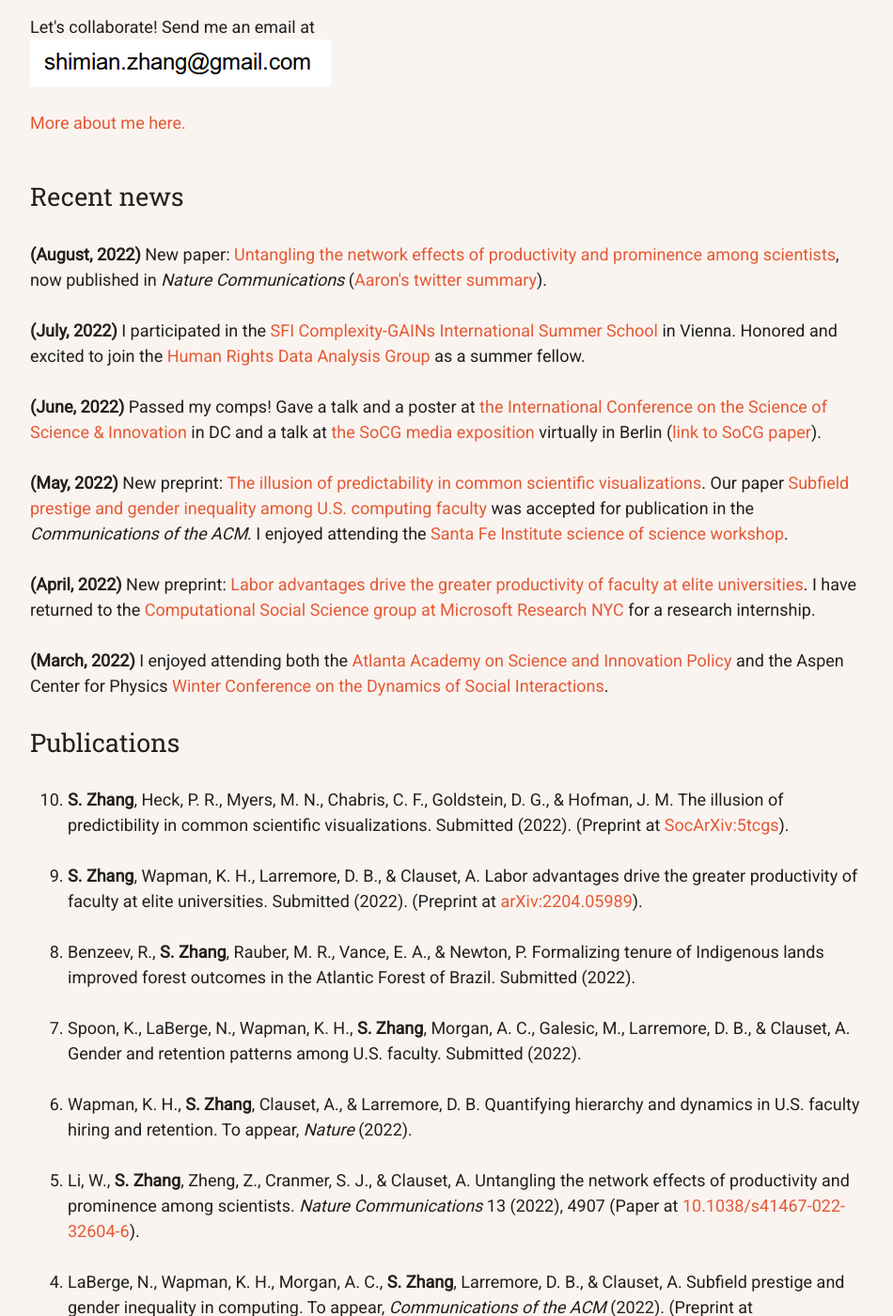
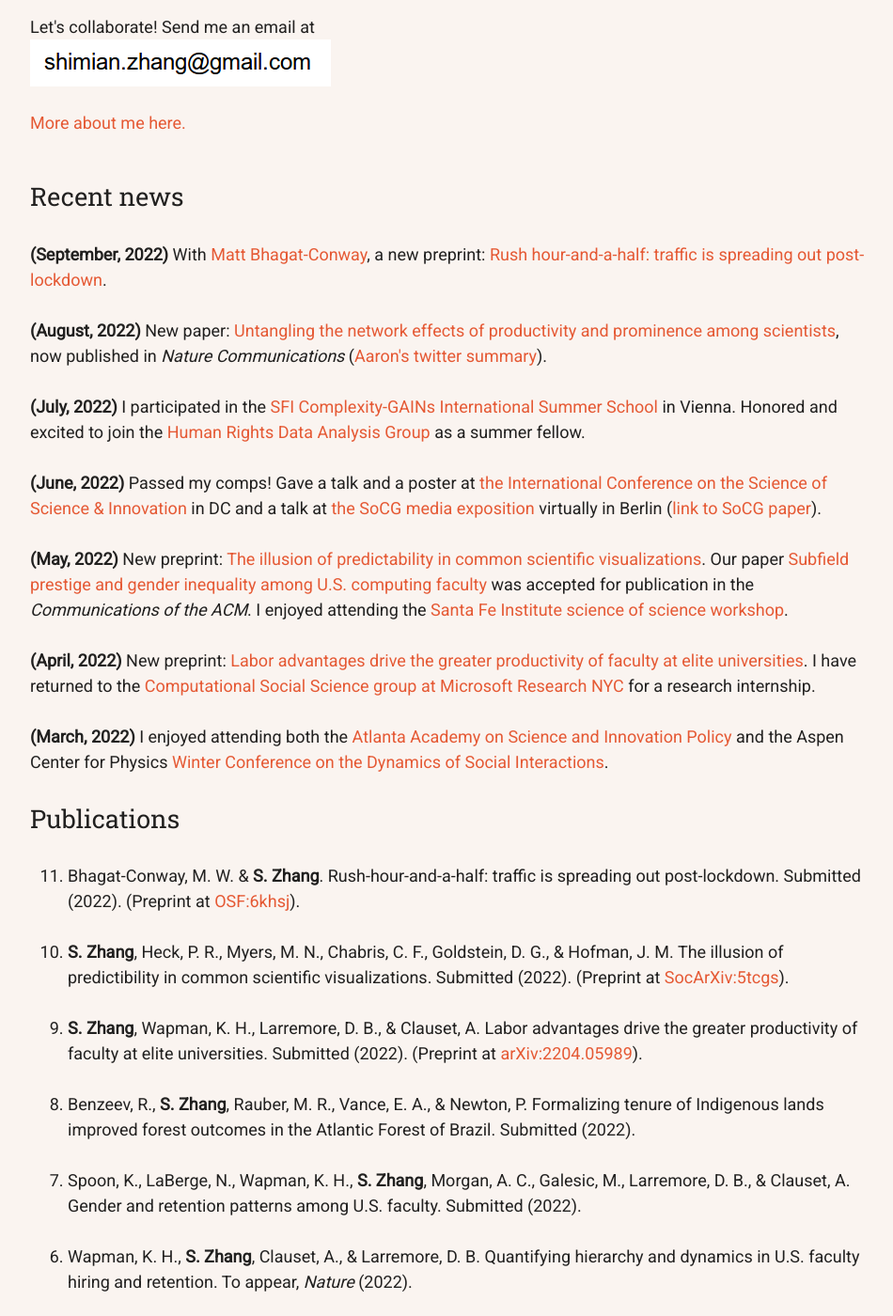
Before and after one commit to samzhang111/samzhang111.github.io, a Jekyll site: the page built from index.html, in a window 1280 px wide and 1400 px high, scrolled down 739 px. Shown: the whole window at 94% size, without its empty margins (160-1110 px from the left). Built offline with Jekyll 4.4.1, drawn with Linux system fonts in a browser that asks for light colours; nearby versions of some CDN libraries.

Commit message:
new preprint with matt

```diff
--- a/index.html
+++ b/index.html
@@ -39,17 +39,10 @@ layout: default
 
 </div>
 
-<!--
-<div id='updates' class="vertical-section">
-          <div class="sectitle">Upcoming</div>
-          <ul>
-          </ul>
-</div>
--->
-
 <div id='recent' class="vertical-section">
           <div class="sectitle">Recent news</div>
           <ul>
+              <li> <b>(September, 2022)</b> With <a href="https://indicatrix.org/" target="_blank">Matt Bhagat-Conway</a>, a new preprint: <a href="https://osf.io/6khsj/" target="_blank">Rush hour-and-a-half: traffic is spreading out post-lockdown</a>.</li>
               <li> <b>(August, 2022)</b>
                   New paper: <a href="https://www.nature.com/articles/s41467-022-32604-6" target="_blank">Untangling the network effects of productivity and prominence among scientists</a>, now published in <em>Nature Communications</em> (<a href="https://twitter.com/aaronclauset/status/1561758438564429824" target="_blank">Aaron's twitter summary</a>).</li>
               <li> <b>(July, 2022)</b>
@@ -69,6 +62,8 @@ layout: default
     <div class="sectitle">Publications</div>
 
         <ol class="bibliography" reversed>
+            <li><span id="conway2022peakspreading">Bhagat-Conway, M. W. &amp; <b>S. Zhang</b>. Rush-hour-and-a-half: traffic is spreading out post-lockdown. Submitted (2022). (Preprint at <a target="_blank" href="https://osf.io/6khsj/">OSF:6khsj</a>).</span></li>
+
             <li><span id="zhang2022illusion"><b>S. Zhang</b>, Heck, P. R., Myers, M. N., Chabris, C. F., Goldstein, D. G., &amp; Hofman, J. M. The illusion of predictibility in common scientific visualizations. Submitted (2022). (Preprint at <a target="_blank" href="https://osf.io/preprints/socarxiv/5tcgs/">SocArXiv:5tcgs</a>).</span></li>
 
             <li><span id="zhang2022labor"><b>S. Zhang</b>, Wapman, K. H., Larremore, D. B., &amp; Clauset, A. Labor advantages drive the greater productivity of faculty at elite universities. Submitted (2022). (Preprint at <a target="_blank" href="https://arxiv.org/abs/2204.05989">arXiv:2204.05989</a>).</span></li>
```
